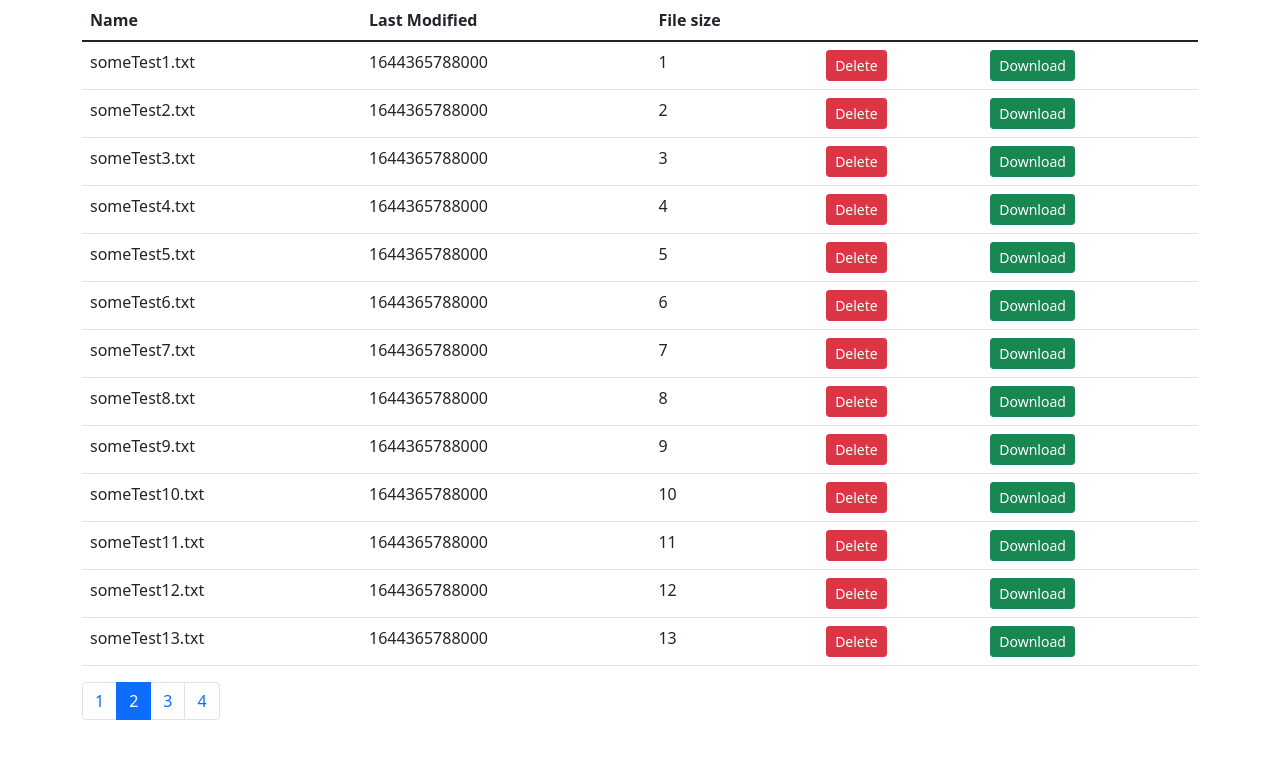
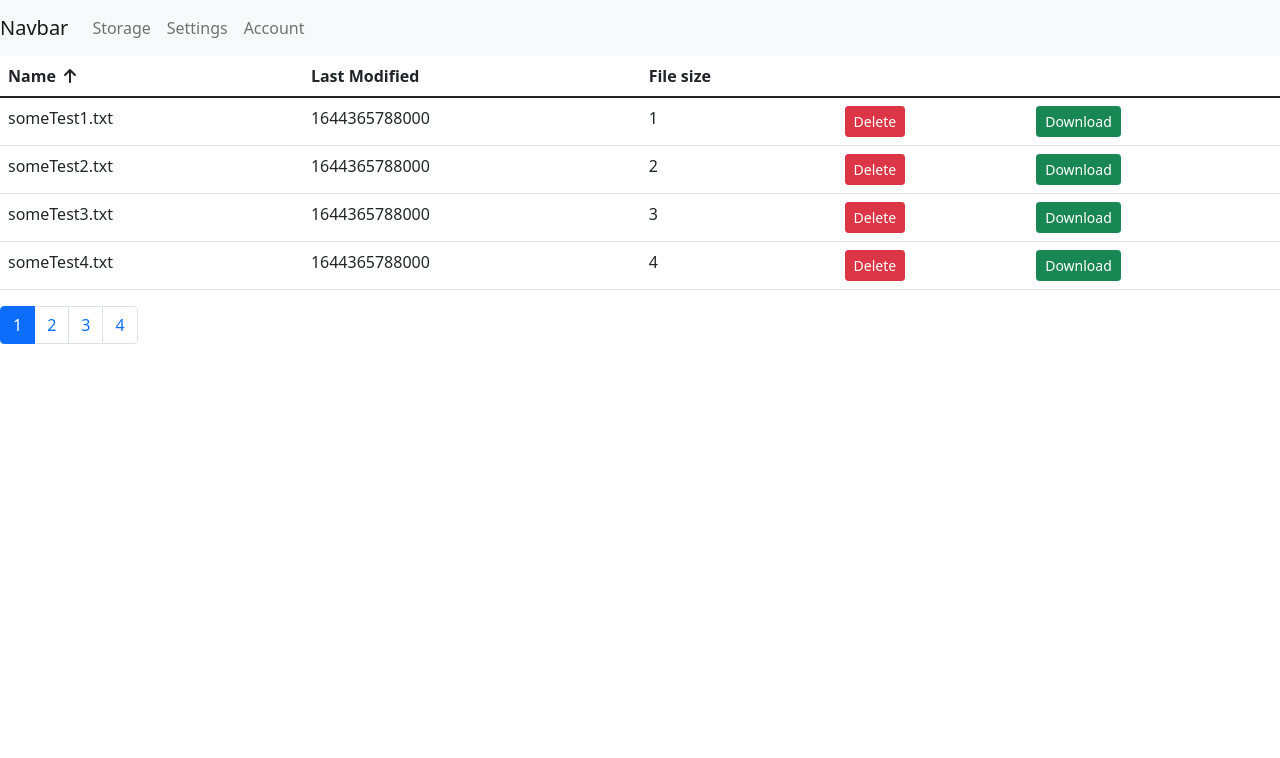
Before and after one commit to rockjia1996/yujia-online-storage-frontend, a React (Create React App) app: page / in a window 1280 px wide. Shown: the top 758 px of the page. Built offline with nearby package versions, Linux system fonts and the light colour scheme.

Commit message:
Complete sorting, add sorting icons, and a simple navbar.

```diff
--- a/package.json
+++ b/package.json
@@ -3,10 +3,15 @@
   "version": "0.1.0",
   "private": true,
   "dependencies": {
+    "@fortawesome/fontawesome-svg-core": "^1.3.0-beta3",
+    "@fortawesome/free-regular-svg-icons": "^6.0.0-beta3",
+    "@fortawesome/free-solid-svg-icons": "^6.0.0-beta3",
+    "@fortawesome/react-fontawesome": "^0.1.17",
     "@testing-library/jest-dom": "^5.16.2",
     "@testing-library/react": "^12.1.2",
     "@testing-library/user-event": "^13.5.0",
     "bootstrap": "^5.1.3",
+    "font-awesome": "^4.7.0",
     "lodash": "^4.17.21",
     "react": "^17.0.2",
     "react-dom": "^17.0.2",
--- a/src/compoents/common/pagination.jsx
+++ b/src/compoents/common/pagination.jsx
@@ -18,7 +18,12 @@ class Pagination extends Component {
                 page === currentPage ? "page-item active" : "page-item"
               }
             >
-              <a className="page-link">{page}</a>
+              <a
+                className="page-link"
+                onClick={() => this.props.onPageChange(page)}
+              >
+                {page}
+              </a>
             </li>
           ))}
         </ul>
--- a/src/compoents/common/table.jsx
+++ b/src/compoents/common/table.jsx
@@ -4,10 +4,14 @@ import TableBody from "./tableBody";
 
 class Table extends Component {
   render() {
-    const { columns, data } = this.props;
+    const { columns, data, sortColumn, onSort } = this.props;
     return (
       <table className="table">
-        <TableHeader columns={columns} />
+        <TableHeader
+          columns={columns}
+          sortColumn={sortColumn}
+          onSort={onSort}
+        />
         <TableBody columns={columns} data={data} />
       </table>
     );
--- a/src/compoents/common/tableBody.jsx
+++ b/src/compoents/common/tableBody.jsx
@@ -10,7 +10,7 @@ class TableBody extends Component {
             <tr>
               {columns.map((c) => {
                 if (c.path) return <td>{entry[c.path]}</td>;
-                else return <td>{c.content()}</td>;
+                else return <td>{c.content(entry.filename)}</td>;
               })}
             </tr>
           );
--- a/src/compoents/common/tableHeader.jsx
+++ b/src/compoents/common/tableHeader.jsx
@@ -1,6 +1,29 @@
 import React, { Component } from "react";
 
+import { FontAwesomeIcon } from "@fortawesome/react-fontawesome";
+import { faArrowUp, faArrowDown } from "@fortawesome/free-solid-svg-icons";
+
 class TableHeader extends Component {
+  raiseSort = (path) => {
+    const sortColumn = { ...this.props.sortColumn };
+    if (sortColumn.path === path)
+      sortColumn.order = sortColumn.order === "asc" ? "desc" : "asc";
+    else {
+      sortColumn.path = path;
+      sortColumn.order = "asc";
+    }
+    this.props.onSort(sortColumn);
+  };
+
+  renderSortIcon = (column) => {
+    const { sortColumn } = this.props;
+
+    if (column.path !== sortColumn.path) return null;
+    if (sortColumn.order === "asc")
+      return <FontAwesomeIcon className="mx-2" icon={faArrowUp} />;
+    return <FontAwesomeIcon className="mx-2" icon={faArrowDown} />;
+  };
+
   render() {
     const { columns } = this.props;
     return (
@@ -9,8 +32,13 @@ class TableHeader extends Component {
           {columns.map((c) => {
             if (c.path)
               return (
-                <th key={c.path} scope="col">
+                <th
+                  key={c.path || c.key}
+                  style={{ cursor: "pointer" }}
+                  onClick={() => this.raiseSort(c.path)}
+                >
                   {c.label}
+                  {this.renderSortIcon(c)}
                 </th>
               );
             else
--- /dev/null
+++ b/src/compoents/navbar.jsx
@@ -0,0 +1,46 @@
+import React, { Component } from "react";
+
+class NavBar extends Component {
+  state = {};
+  render() {
+    return (
+      <nav className="navbar navbar-expand-lg navbar-light bg-light">
+        <a className="navbar-brand" href="#">
+          Navbar
+        </a>
+        <button
+          className="navbar-toggler"
+          type="button"
+          data-toggle="collapse"
+          data-target="#navbarNav"
+          aria-controls="navbarNav"
+          aria-expanded="false"
+          aria-label="Toggle navigation"
+        >
+          <span className="navbar-toggler-icon"></span>
+        </button>
+        <div className="collapse navbar-collapse" id="navbarNav">
+          <ul className="navbar-nav">
+            <li className="nav-item active">
+              <a className="nav-link" href="#">
+                Storage
+              </a>
+            </li>
+            <li className="nav-item">
+              <a className="nav-link" href="#">
+                Settings
+              </a>
+            </li>
+            <li className="nav-item">
+              <a className="nav-link" href="#">
+                Account
+              </a>
+            </li>
+          </ul>
+        </div>
+      </nav>
+    );
+  }
+}
+
+export default NavBar;
--- a/src/compoents/storage.jsx
+++ b/src/compoents/storage.jsx
@@ -1,53 +1,69 @@
 import React, { Component } from "react";
+import { paginate } from "../utils/paginate";
 import Pagination from "./common/pagination";
 import StorageTable from "./storageTable";
-
+import _ from "lodash";
+import { getData } from "../service/fakeBackendService";
+import NavBar from "./navbar";
 class Storage extends Component {
   state = {
-    data: [
-      { filename: "someTest1.txt", date: Date.now(), size: 1 },
-      { filename: "someTest2.txt", date: Date.now(), size: 2 },
-      { filename: "someTest3.txt", date: Date.now(), size: 3 },
-      { filename: "someTest4.txt", date: Date.now(), size: 4 },
-      { filename: "someTest5.txt", date: Date.now(), size: 5 },
-      { filename: "someTest6.txt", date: Date.now(), size: 6 },
-      { filename: "someTest7.txt", date: Date.now(), size: 7 },
-      { filename: "someTest8.txt", date: Date.now(), size: 8 },
-      { filename: "someTest9.txt", date: Date.now(), size: 9 },
-      { filename: "someTest10.txt", date: Date.now(), size: 10 },
-      { filename: "someTest11.txt", date: Date.now(), size: 11 },
-      { filename: "someTest12.txt", date: Date.now(), size: 12 },
-      { filename: "someTest13.txt", date: Date.now(), size: 13 },
-    ],
-    columns: [
-      { path: "filename", label: "Name" },
-      { path: "date", label: "Last Modified" },
-      { path: "size", label: "File size" },
-      {
-        key: "delete",
-        content: () => (
-          <button className="btn btn-danger btn-sm">Delete</button>
-        ),
-      },
-      {
-        key: "download",
-        content: () => (
-          <button className="btn btn-success btn-sm">Download</button>
-        ),
-      },
-    ],
-    currentPage: 2,
+    data: [],
+    currentPage: 1,
     pageSize: 4,
+    sortColumn: { path: "filename", order: "asc" },
+  };
+
+  componentDidMount() {
+    this.setState({ data: getData() });
+  }
+
+  getPageData = () => {
+    const { pageSize, currentPage, data } = this.state;
+    const paginatedData = paginate(data, currentPage, pageSize);
+    return paginatedData;
+  };
+
+  handlePageChange = (pageNumber) => {
+    this.setState({ currentPage: pageNumber });
+  };
+
+  handleSort = (sortColumn) => {
+    const data = _.cloneDeep(this.state.data);
+    const sorted = _.orderBy(data, [sortColumn.path], [sortColumn.order]);
+
+    this.setState({ data: sorted, sortColumn: sortColumn, currentPage: 1 });
+  };
+
+  handleDelete = (filename) => {
+    const deepCloneData = _.cloneDeep(this.state.data);
+
+    // Update the UI
+    const updatedData = deepCloneData.filter(
+      (entry) => entry.filename !== filename
+    );
+
+    // TO DO: Call server
+    this.setState({ data: updatedData });
   };
 
   render() {
+    const data = this.getPageData();
+    const { sortColumn } = this.state;
+
     return (
-      <div className="container">
-        <StorageTable columns={this.state.columns} data={this.state.data} />
+      <div>
+        <NavBar />
+        <StorageTable
+          data={data}
+          sortColumn={sortColumn}
+          onDelete={this.handleDelete}
+          onSort={this.handleSort}
+        />
         <Pagination
           itemsCount={this.state.data.length}
           pageSize={this.state.pageSize}
           currentPage={this.state.currentPage}
+          onPageChange={this.handlePageChange}
         />
       </div>
     );
--- a/src/compoents/storageTable.jsx
+++ b/src/compoents/storageTable.jsx
@@ -2,8 +2,41 @@ import React, { Component } from "react";
 import Table from "./common/table";
 
 class StorageTable extends Component {
+  columns = [
+    { path: "filename", label: "Name" },
+    { path: "date", label: "Last Modified" },
+    { path: "size", label: "File size" },
+    {
+      key: "delete",
+      content: (filename) => (
+        <button
+          className="btn btn-danger btn-sm"
+          onClick={() => {
+            this.props.onDelete(filename);
+          }}
+        >
+          Delete
+        </button>
+      ),
+    },
+    {
+      key: "download",
+      content: () => (
+        <button className="btn btn-success btn-sm">Download</button>
+      ),
+    },
+  ];
+
   render() {
-    return <Table columns={this.props.columns} data={this.props.data} />;
+    const { data, sortColumn, onSort } = this.props;
+    return (
+      <Table
+        columns={this.columns}
+        data={data}
+        sortColumn={sortColumn}
+        onSort={onSort}
+      />
+    );
   }
 }
 
--- a/src/index.js
+++ b/src/index.js
@@ -5,6 +5,7 @@ import App from "./App";
 import reportWebVitals from "./reportWebVitals";
 
 import "bootstrap/dist/css/bootstrap.min.css";
+import "bootstrap/dist/css/bootstrap.css";
 
 ReactDOM.render(
   <React.StrictMode>
--- /dev/null
+++ b/src/service/fakeBackendService.js
@@ -0,0 +1,19 @@
+const data = [
+  { filename: "someTest1.txt", date: Date.now(), size: 1 },
+  { filename: "someTest2.txt", date: Date.now(), size: 2 },
+  { filename: "someTest3.txt", date: Date.now(), size: 3 },
+  { filename: "someTest4.txt", date: Date.now(), size: 4 },
+  { filename: "someTest5.txt", date: Date.now(), size: 5 },
+  { filename: "someTest6.txt", date: Date.now(), size: 6 },
+  { filename: "someTest7.txt", date: Date.now(), size: 7 },
+  { filename: "someTest8.txt", date: Date.now(), size: 8 },
+  { filename: "someTest9.txt", date: Date.now(), size: 9 },
+  { filename: "someTest10.txt", date: Date.now(), size: 10 },
+  { filename: "someTest11.txt", date: Date.now(), size: 11 },
+  { filename: "someTest12.txt", date: Date.now(), size: 12 },
+  { filename: "someTest13.txt", date: Date.now(), size: 13 },
+];
+
+export function getData() {
+  return data;
+}
--- /dev/null
+++ b/src/utils/paginate.js
@@ -0,0 +1,6 @@
+import _ from "lodash";
+
+export function paginate(items, pageNumber, pageSize) {
+  const startIndex = (pageNumber - 1) * pageSize;
+  return _(items).slice(startIndex).take(pageSize).value();
+}
```
Also changed, not shown: src/compoents/home.jsx (added, +10 -0 lines), 1 other file (tests, documents, lock files or other folders).
